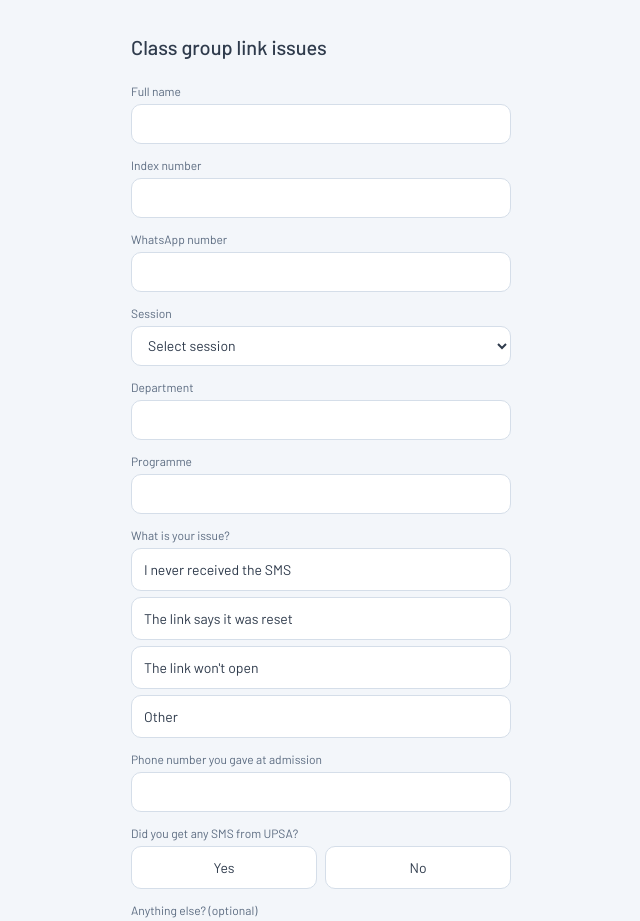
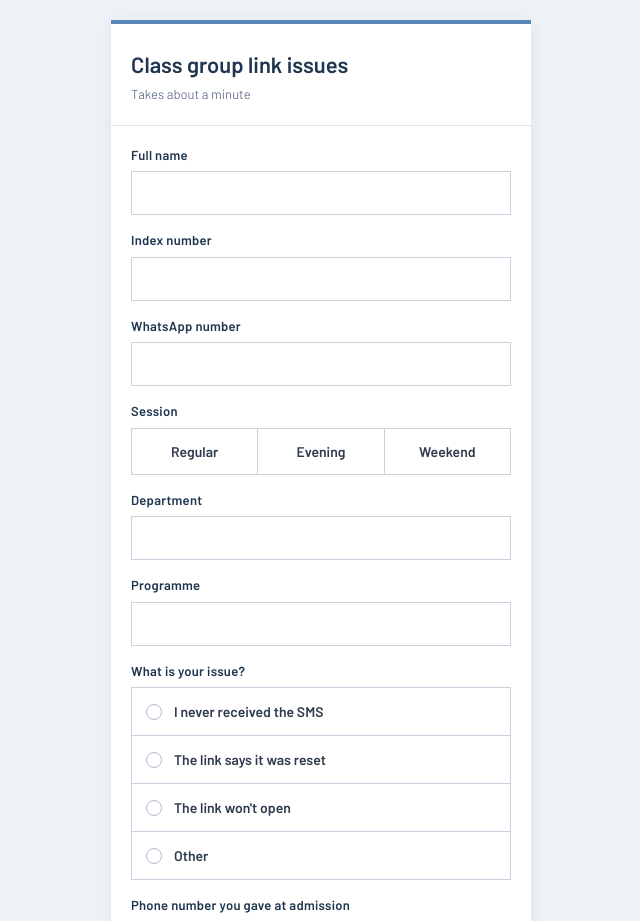
Before and after one commit to johnadamsmahama/distinction-library, a Next.js app: page /class-link in a window 1280 px wide. Shown: the top 921 px of the page, without its empty margins (319-959 px from the left). Built offline with nearby package versions, Linux system fonts and the light colour scheme; a web font is replaced by a local one.

Commit message:
Refactor ClassLinkPage layout and styles

```diff
--- a/app/class-link/page.tsx
+++ b/app/class-link/page.tsx
@@ -11,9 +11,41 @@ const ISSUES = [
   'Other',
 ];
 
-const labelClass = 'block text-[12px] text-[#5B6B80] mb-1';
+const labelClass =
+  'block text-[13px] font-extrabold text-[#1F3550] mb-[6px] tracking-[0.02em]';
 const inputClass =
-  'w-full h-10 bg-white border border-[#D5DEE9] rounded-[10px] px-3 text-[14px] text-[#2F3B4C] outline-none focus:border-[#9CC0E6]';
+  'w-full h-11 bg-white border border-[#C9D3E0] rounded-none appearance-none px-3 text-[15px] font-bold text-[#1F3550] outline-none focus:border-[#5B87B8]';
+
+function Segmented({
+  options,
+  value,
+  onChange,
+}: {
+  options: string[];
+  value: string;
+  onChange: (v: string) => void;
+}) {
+  return (
+    <div className="flex">
+      {options.map((opt, i) => (
+        <button
+          key={opt}
+          type="button"
+          onClick={() => onChange(opt)}
+          className={`flex-1 py-3 text-[14px] font-bold text-center border rounded-none ${
+            i > 0 ? 'border-l-0' : ''
+          } ${
+            value === opt
+              ? 'bg-[#5B87B8] border-[#5B87B8] text-white'
+              : 'bg-white border-[#C9D3E0] text-[#2F3B4C]'
+          }`}
+        >
+          {opt}
+        </button>
+      ))}
+    </div>
+  );
+}
 
 export default function ClassLinkPage() {
   const [fullName, setFullName] = useState('');
@@ -78,10 +110,10 @@ export default function ClassLinkPage() {
 
   if (submitted) {
     return (
-      <div className="min-h-screen bg-[#F3F6FA] flex items-center justify-center px-6">
-        <div className="max-w-[340px] w-full bg-white rounded-[12px] border border-[#D5DEE9] p-8 text-center">
-          <p className="text-[18px] font-medium text-[#2F3B4C] mb-2">Response received</p>
-          <p className="text-[14px] text-[#5B6B80] leading-relaxed">
+      <div className="min-h-screen bg-[#EEF2F7] font-body flex items-center justify-center px-4">
+        <div className="max-w-[380px] w-full bg-white border-t-4 border-[#5B87B8] shadow-[0_2px_12px_rgba(31,53,80,0.08)] p-8 text-center">
+          <p className="text-[20px] font-bold text-[#1F3550] mb-2">Response received</p>
+          <p className="text-[14px] text-[#6B7A8F] leading-relaxed">
             Thank you. You can close this page now.
           </p>
         </div>
@@ -90,15 +122,17 @@ export default function ClassLinkPage() {
   }
 
   return (
-    <div className="min-h-screen bg-[#F3F6FA] flex justify-center px-4 py-8">
+    <div className="min-h-screen bg-[#EEF2F7] font-body flex justify-center px-3 py-5">
       <form
         onSubmit={handleSubmit}
-        className="max-w-[380px] w-full bg-[#F3F6FA] flex flex-col gap-3"
+        className="max-w-[420px] w-full self-start bg-white border-t-4 border-[#5B87B8] shadow-[0_2px_12px_rgba(31,53,80,0.08)]"
       >
-        <h1 className="text-[20px] font-medium text-[#2F3B4C] mb-2">
-          Class group link issues
-        </h1>
+        <div className="px-5 pt-6 pb-5 border-b border-[#DDE4EE]">
+          <h1 className="text-[22px] font-bold text-[#1F3550]">Class group link issues</h1>
+          <p className="text-[13px] text-[#6B7A8F] mt-1">Takes about a minute</p>
+        </div>
 
+        <div className="px-5 pt-5 pb-6 flex flex-col gap-4">
           <div>
             <label className={labelClass}>Full name</label>
             <input
@@ -130,18 +164,7 @@ export default function ClassLinkPage() {
 
           <div>
             <label className={labelClass}>Session</label>
-          <select
-            className={inputClass}
-            value={session}
-            onChange={(e) => setSession(e.target.value)}
-          >
-            <option value="">Select session</option>
-            {SESSIONS.map((s) => (
-              <option key={s} value={s}>
-                {s}
-              </option>
-            ))}
-          </select>
+            <Segmented options={SESSIONS} value={session} onChange={setSession} />
           </div>
 
           <div>
@@ -164,21 +187,31 @@ export default function ClassLinkPage() {
 
           <div>
             <label className={labelClass}>What is your issue?</label>
-          <div className="flex flex-col gap-[6px]">
-            {ISSUES.map((opt) => (
+            <div className="flex flex-col">
+              {ISSUES.map((opt, i) => {
+                const selected = issue === opt;
+                return (
                   <button
                     key={opt}
                     type="button"
                     onClick={() => setIssue(opt)}
-                className={`text-left text-[14px] rounded-[10px] px-3 py-[10px] border ${
-                  issue === opt
-                    ? 'bg-[#E3EEF9] border-[#9CC0E6] text-[#2F4A6B]'
-                    : 'bg-white border-[#D5DEE9] text-[#2F3B4C]'
+                    className={`flex items-center gap-3 text-left text-[14px] font-bold px-[14px] py-[13px] border rounded-none ${
+                      i > 0 ? 'border-t-0' : ''
+                    } ${
+                      selected
+                        ? 'bg-[#EAF1F9] border-[#8FB0D6] border-l-[3px] border-l-[#5B87B8] text-[#1F3550]'
+                        : 'bg-white border-[#C9D3E0] text-[#2F3B4C]'
                     }`}
                   >
+                    <span
+                      className={`flex-none w-4 h-4 rounded-full bg-white ${
+                        selected ? 'border-[5px] border-[#5B87B8]' : 'border border-[#AEBBCC]'
+                      }`}
+                    />
                     {opt}
                   </button>
-            ))}
+                );
+              })}
             </div>
           </div>
 
@@ -195,42 +228,28 @@ export default function ClassLinkPage() {
 
           <div>
             <label className={labelClass}>Did you get any SMS from UPSA?</label>
-          <div className="flex gap-2">
-            {['Yes', 'No'].map((opt) => (
-              <button
-                key={opt}
-                type="button"
-                onClick={() => setGotSms(opt)}
-                className={`flex-1 text-center text-[14px] rounded-[10px] py-[10px] border ${
-                  gotSms === opt
-                    ? 'bg-[#E3EEF9] border-[#9CC0E6] text-[#2F4A6B]'
-                    : 'bg-white border-[#D5DEE9] text-[#2F3B4C]'
-                }`}
-              >
-                {opt}
-              </button>
-            ))}
-          </div>
+            <Segmented options={['Yes', 'No']} value={gotSms} onChange={setGotSms} />
           </div>
 
           <div>
             <label className={labelClass}>Anything else? (optional)</label>
             <textarea
-            className="w-full h-16 bg-white border border-[#D5DEE9] rounded-[10px] px-3 py-2 text-[14px] text-[#2F3B4C] outline-none focus:border-[#9CC0E6]"
+              className="w-full h-20 bg-white border border-[#C9D3E0] rounded-none appearance-none px-3 py-2 text-[15px] font-bold text-[#1F3550] outline-none focus:border-[#5B87B8]"
               value={notes}
               onChange={(e) => setNotes(e.target.value)}
             />
           </div>
 
-        {error && <p className="text-[13px] text-[#B4443C]">{error}</p>}
+          {error && <p className="text-[13px] font-bold text-[#B4443C]">{error}</p>}
 
           <button
             type="submit"
             disabled={submitting}
-          className="bg-[#8FB8DE] text-[#1F3550] rounded-[10px] py-3 text-[15px] font-medium mt-1 disabled:opacity-60"
+            className="bg-[#2F5A8A] text-white rounded-none py-[15px] text-[15px] font-bold tracking-[0.02em] mt-1 disabled:opacity-60"
           >
             {submitting ? 'Submitting…' : 'Submit'}
           </button>
+        </div>
       </form>
     </div>
   );
```
Lines whose indentation alone changed are shown as unchanged.
